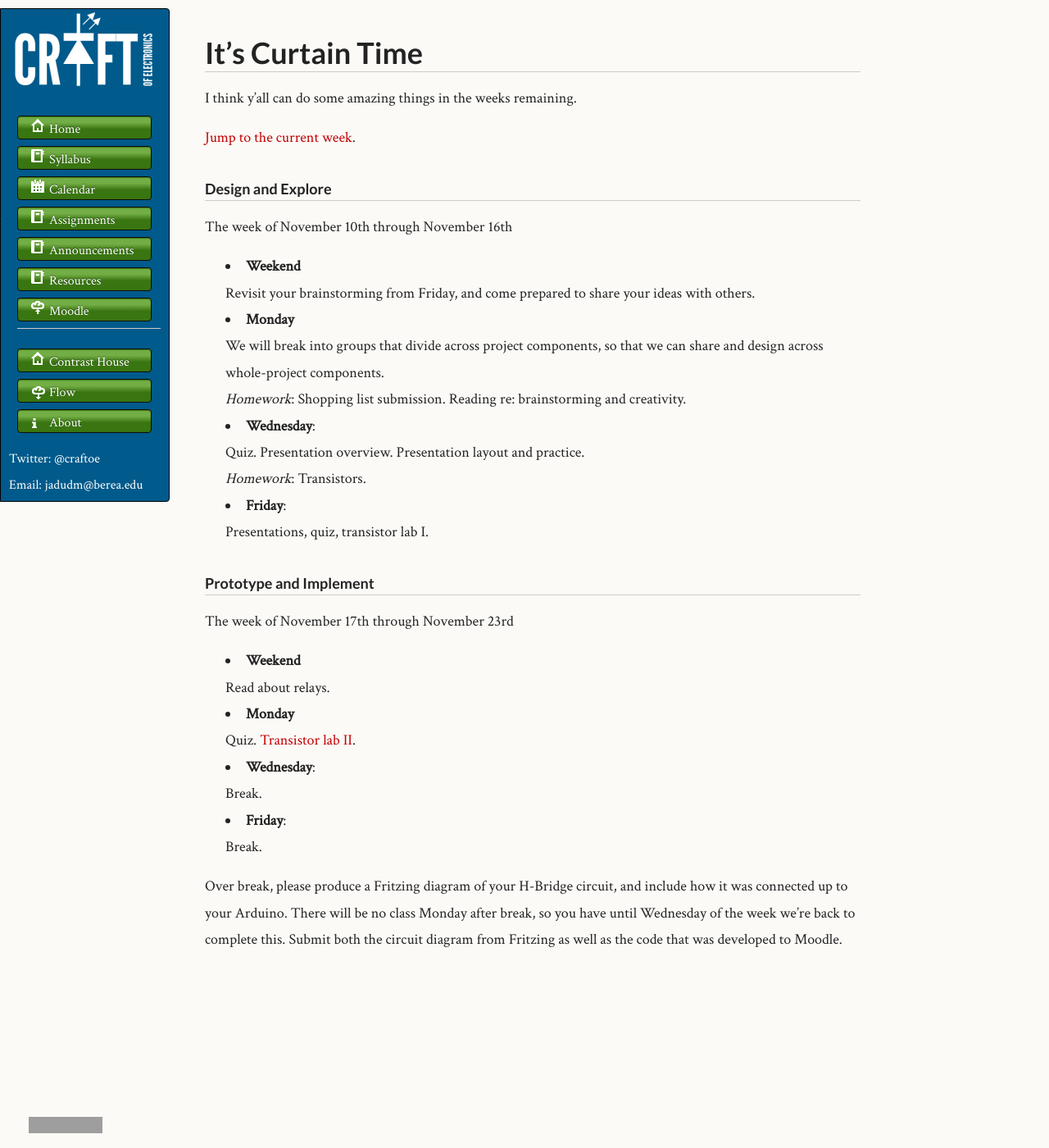
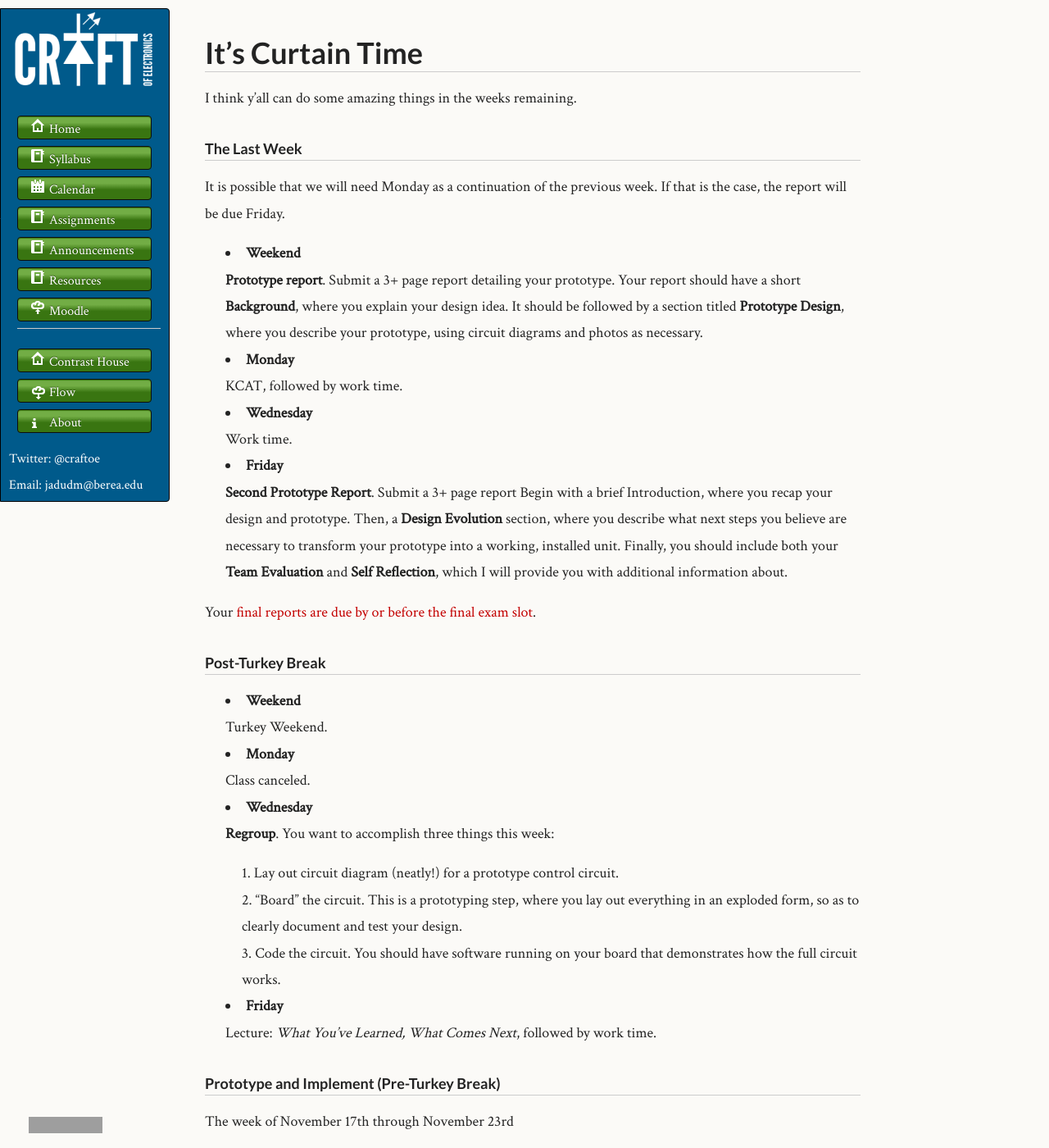
Before and after one commit to craftofelectronics/craftofelectronics.github.com, a Jekyll site: the page built from index.md, in a window 1280 px wide and 1400 px high. Shown: the whole window at 82% size. Built offline with Jekyll 4.4.1, drawn with Linux system fonts in a browser that asks for light colours; some of the changed text lies outside the part shown; grey boxes are pictures that could not be loaded.

Commit message:
Adding in final outline.

```diff
--- a/index.md
+++ b/index.md
@@ -7,26 +7,38 @@ title: Home
 
 I think y'all can do some amazing things in the weeks remaining.
 
-[Jump to the current week](#prototype_and_implement).
+### The Last Week
+
+It is possible that we will need Monday as a continuation of the previous week. If that is the case, the report will be due Friday.
+
+* **Weekend** <br/>  **Prototype report**. Submit a 3+ page report detailing your prototype. Your report should have a short **Background**, where you explain your design idea. It should be followed by a section titled **Prototype Design**, where you describe your prototype, using circuit diagrams and photos as necessary.
+* **Monday** <br/> KCAT, followed by work time.
+* **Wednesday** <br/> Work time.
+* **Friday** <br/> **Second Prototype Report**. Submit a 3+ page report Begin with a brief Introduction, where you recap your design and prototype. Then, a **Design Evolution** section, where you describe what next steps you believe are necessary to transform your prototype into a working, installed unit. Finally, you should include both your **Team Evaluation** and **Self Reflection**, which I will provide you with additional information about.
+
+Your [final reports are due by or before the final exam slot](/assignments/final-report.html).
+
+### Post-Turkey Break
+
+* **Weekend** <br/> Turkey Weekend.
+* **Monday** <br/> Class canceled.
+* **Wednesday** <br/> **Regroup**. You want to accomplish three things this week:
+  1. Lay out circuit diagram (neatly!) for a prototype control circuit.
+  1. "Board" the circuit. This is a prototyping step, where you lay out everything
+  in an exploded form, so as to clearly document and test your design.
+  1. Code the circuit. You should have software running on your board that demonstrates
+  how the full circuit works.
+* **Friday** <br/> Lecture: *What You've Learned, What Comes Next*, followed by work time.
 
 
-### Design and Explore
-
-The week of November 10th through November 16th
-
-* **Weekend** <br/> Revisit your brainstorming from Friday, and come prepared to share your ideas with others.
-* **Monday** <br/> We will break into groups that divide across project components, so that we can share and design across whole-project components.  <br/> *Homework*: Shopping list submission. Reading re: brainstorming and creativity.
-* **Wednesday**: <br/> Quiz. Presentation overview. Presentation layout and practice.  <br/>  *Homework*: Transistors.
-* **Friday**: <br/> Presentations, quiz, transistor lab I.
-
-### Prototype and Implement
+### Prototype and Implement (Pre-Turkey Break)
 
 The week of November 17th through November 23rd
 
 * **Weekend** <br/> Read about relays.
 * **Monday** <br/> Quiz. [Transistor lab II](assignments/the-h-bridge.html).
-* **Wednesday**: <br/> Break.
-* **Friday**: <br/> Break.
+* **Wednesday** <br/> Break.
+* **Friday** <br/> Break.
 
 Over break, please produce a Fritzing diagram of your H-Bridge circuit, and include how it was connected up to your Arduino. There will be no class Monday after break, so you have until Wednesday of the week we're back to complete this. Submit both the circuit diagram from Fritzing as well as the code that was developed to Moodle.
 
@@ -41,3 +53,13 @@ Over break, please produce a Fritzing diagram of your H-Bridge circuit, and incl
 
 * https://github.com/getpelican/pelican/#readme
 -->
+
+
+### Design and Explore (Pre-Pre Turkey Break)
+
+The week of November 10th through November 16th
+
+* **Weekend** <br/> Revisit your brainstorming from Friday, and come prepared to share your ideas with others.
+* **Monday** <br/> We will break into groups that divide across project components, so that we can share and design across whole-project components.  <br/> *Homework*: Shopping list submission. Reading re: brainstorming and creativity.
+* **Wednesday**: <br/> Quiz. Presentation overview. Presentation layout and practice.  <br/>  *Homework*: Transistors.
+* **Friday**: <br/> Presentations, quiz, transistor lab I.
```
Also changed, not shown: assignments/final-report.md (added, +6 -0 lines).
